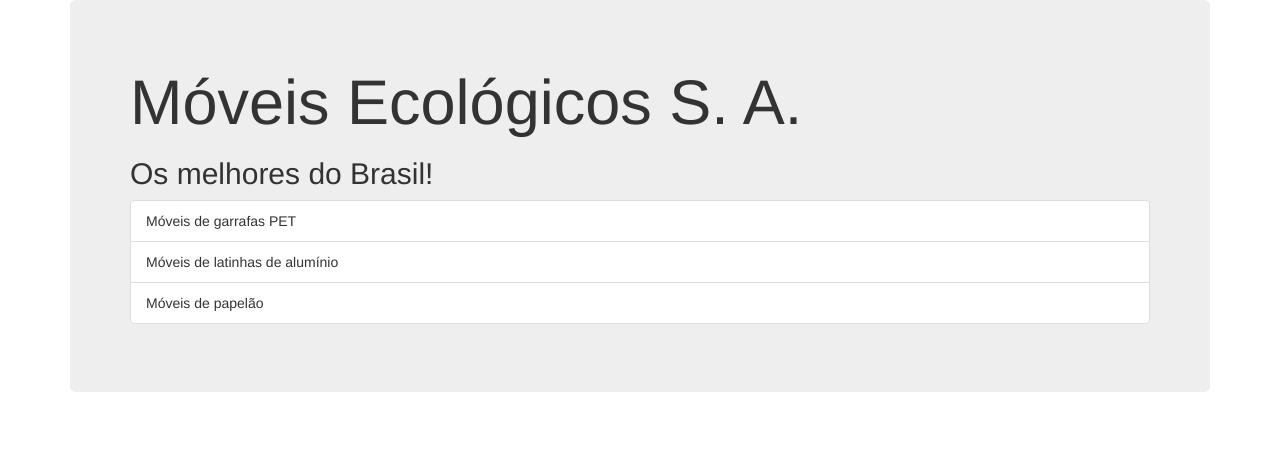
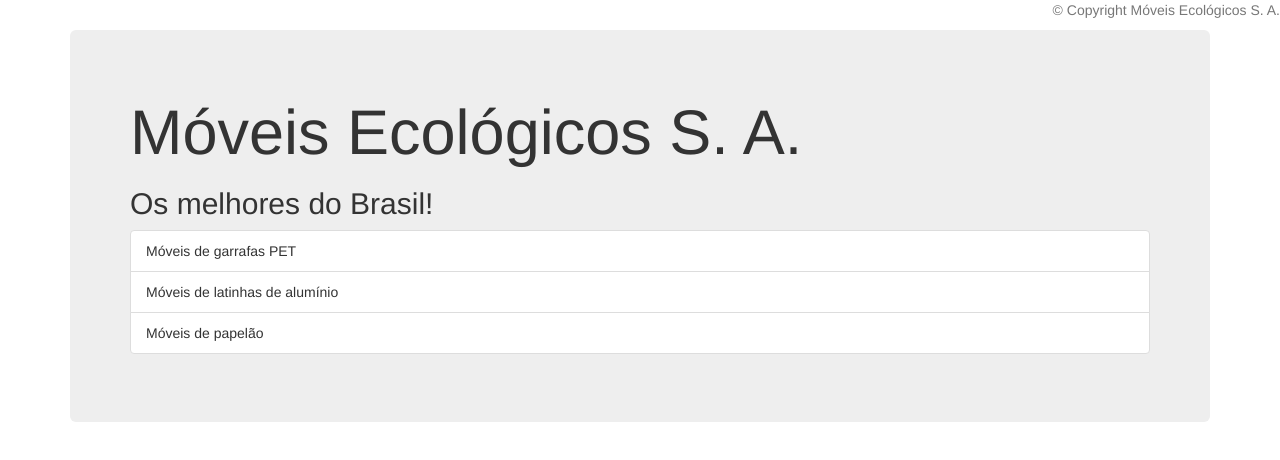
Before and after one commit to LucasDM2/moveis-ecologicos, a plain HTML site: page index.html in a window 1280 px wide. Drawn offline with nearby package versions, Linux system fonts and the light colour scheme.

Commit message:
Adicionando rodapé com copyright

```diff
--- a/index.html
+++ b/index.html
@@ -1,4 +1,10 @@
 <html>
+<p	class="text-muted	text-right">
+																&copy;	Copyright	Móveis	Ecológicos	S.	A.
+												</p>
+								<div>
+
+				</body>
 				<head>
 								<meta	charset="utf-8"	/>
 								<meta	name="description" content="Móveis	ecológicos">
@@ -6,7 +12,7 @@
 								<link	rel="stylesheet"
 											href="http://netdna.bootstrapcdn.com/bootstrap/3.1.1/
 																																									css/bootstrap.min.css">
-								<title>Móveis	Ecológicos</title>
+								<title>Móveis	Ecológicos S. A.</title>
 								<script	src="js/principal.js"></script>
 				</head>
 				<body	onload="trocaBanner();">
```
